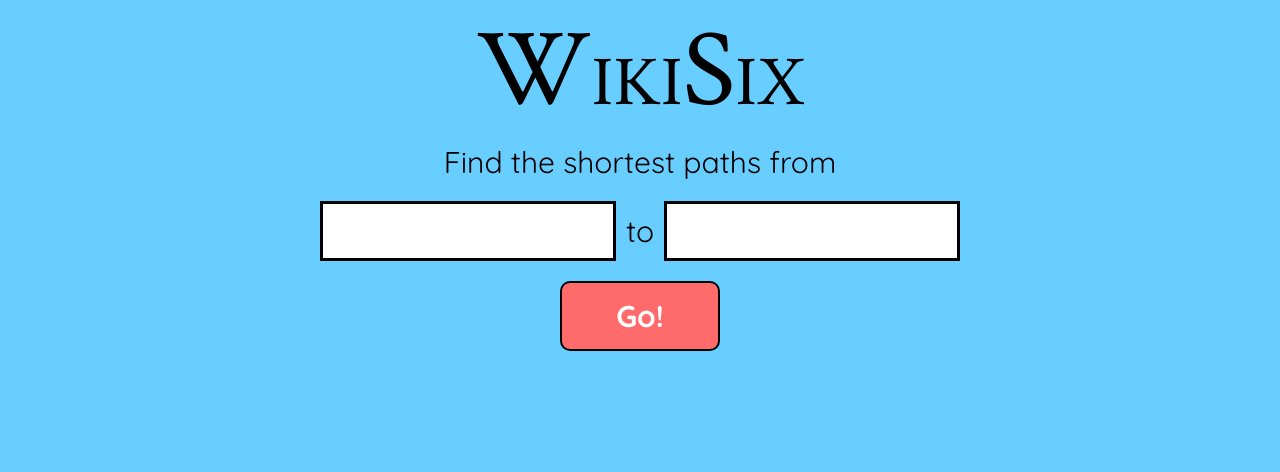
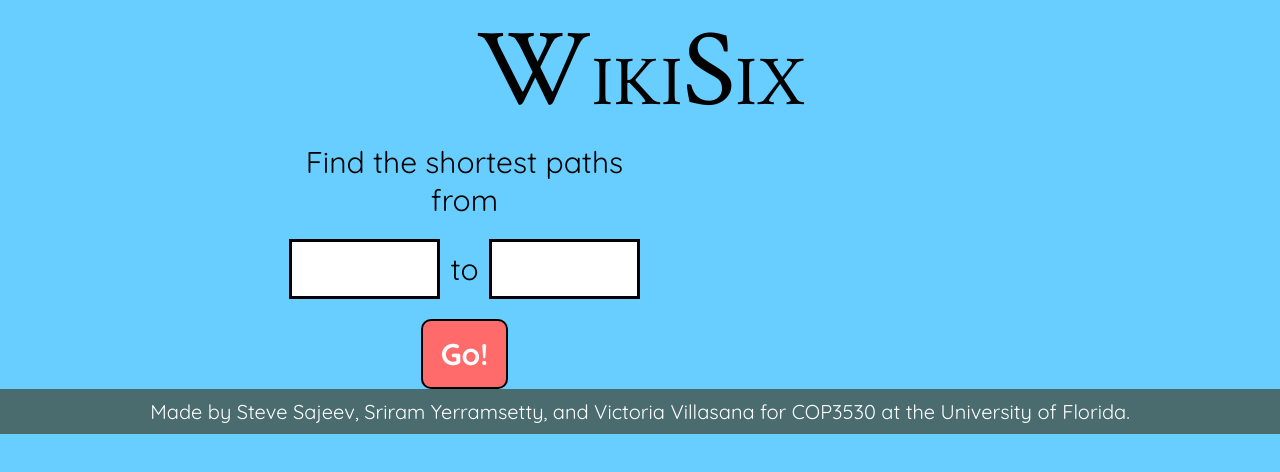
Before and after one commit to stevesajeev1/WikiSix, a React (Vite) app in the folder frontend/: page / in a window 1280 px wide. Shown: the top 472 px of the page. Built offline with nearby package versions, Linux system fonts and the light colour scheme.

Commit message:
Create footer (#23)

```diff
--- a/frontend/src/components/App.tsx
+++ b/frontend/src/components/App.tsx
@@ -7,6 +7,7 @@ import Input from './Input';
 import Graph from './Graph';
 import Paths from './Paths';
 import UserPath from './UserPath';
+import Footer from './Footer';
 
 export default function App() {
   const [start, setStart] = useState("");
@@ -43,6 +44,7 @@ export default function App() {
   return (
     <>
       <Header />
+      <div id="content">
         <Input
           start={start}
           setStart={setStart}
@@ -54,11 +56,11 @@ export default function App() {
         <>
           <Graph result={result} />
           <Paths paths={result.paths} />
-        {result.user !== null &&
           <UserPath user={result.user} />
-        }
         </>
         }
+      </div>
+      <Footer />
     </>
   )
 }
--- /dev/null
+++ b/frontend/src/components/Footer.tsx
@@ -0,0 +1,9 @@
+import "../styles/Footer.css";
+
+export default function Footer() {
+  return (
+    <div id="footer">
+      <span>Made by Steve Sajeev, Sriram Yerramsetty, and Victoria Villasana for COP3530 at the University of Florida.</span>
+    </div>
+  );
+}
--- a/frontend/src/components/UserPath.tsx
+++ b/frontend/src/components/UserPath.tsx
@@ -5,19 +5,24 @@ import type { User } from "../types";
 import Path from './Path';
 
 interface UserProps {
-  user: User;
+  user: User | null;
 }
 
 export default function UserPaths({ user }: UserProps) {
   return (
     <div id="user-container">
       <span id="user-title">User Path</span>
+      {user === null ?
+      <span id="no-user-routes">No user routes found!</span> :
+      <>
         <Path path={user.shortest_path} />
         <div id="user-stats">
           <span>The average user took <strong>{user.average_duration}</strong>s to solve.</span>
           <span>The average degree that a user found was <strong>{user.average_length}</strong>.</span>
           <span>The shortest degree that a user found was <strong>{user.shortest_degree}</strong>.</span>
         </div>
+      </>
+      }
     </div>
   )
 }
--- /dev/null
+++ b/frontend/src/styles/App.css
@@ -0,0 +1,7 @@
+#content {
+  flex: 1;
+  width: 100%;
+  display: flex;
+  flex-direction: column;
+  align-items: center;
+}
--- /dev/null
+++ b/frontend/src/styles/Footer.css
@@ -0,0 +1,12 @@
+#footer {
+  width: 100%;
+  display: flex;
+  justify-content: center;
+  background-color: #4A6C6F;
+  color: white;
+  padding: 10px;
+}
+
+#footer span {
+  font-size: 20px;
+}
--- a/frontend/src/styles/UserPath.css
+++ b/frontend/src/styles/UserPath.css
@@ -13,6 +13,11 @@
   font-weight: bold;
 }
 
+#no-user-routes {
+  grid-column: span 2;
+  text-align: center;
+}
+
 #user-stats {
   display: flex;
   flex-direction: column;
```
Lines whose indentation alone changed are shown as unchanged.
